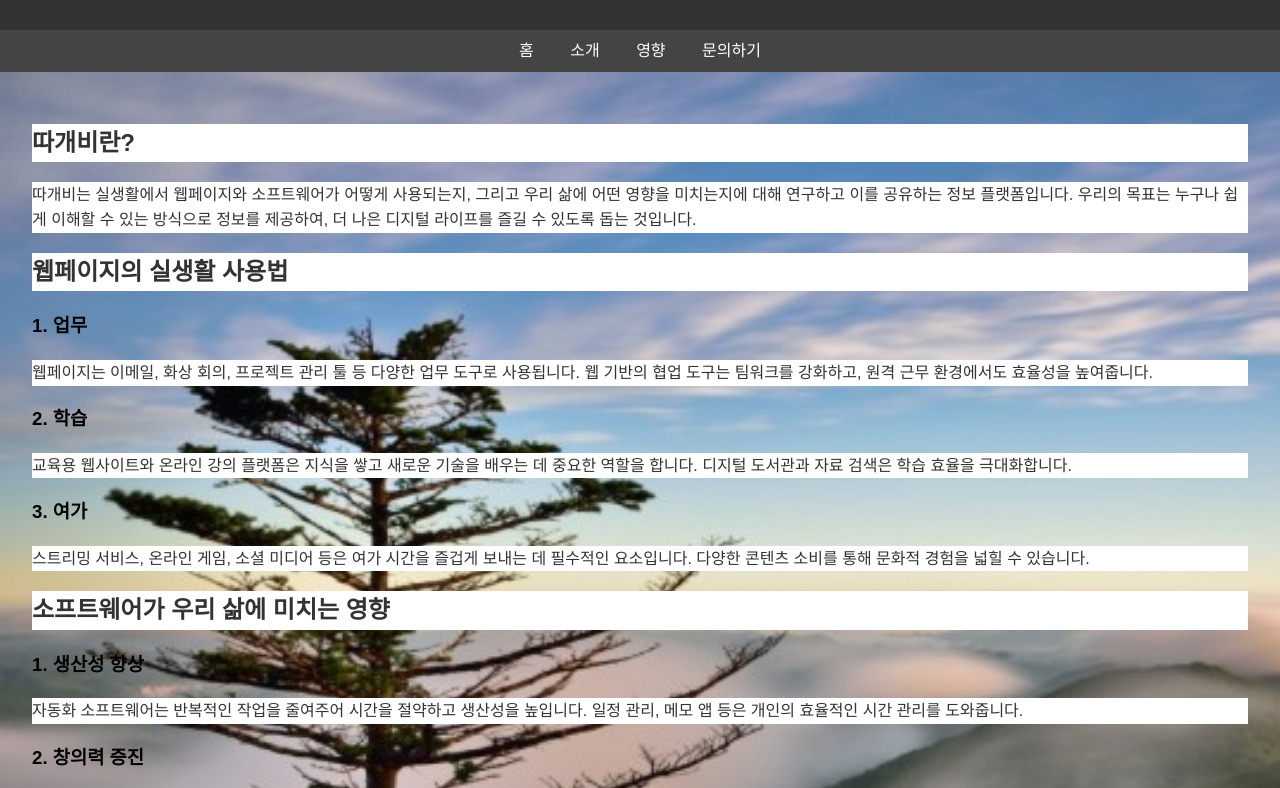
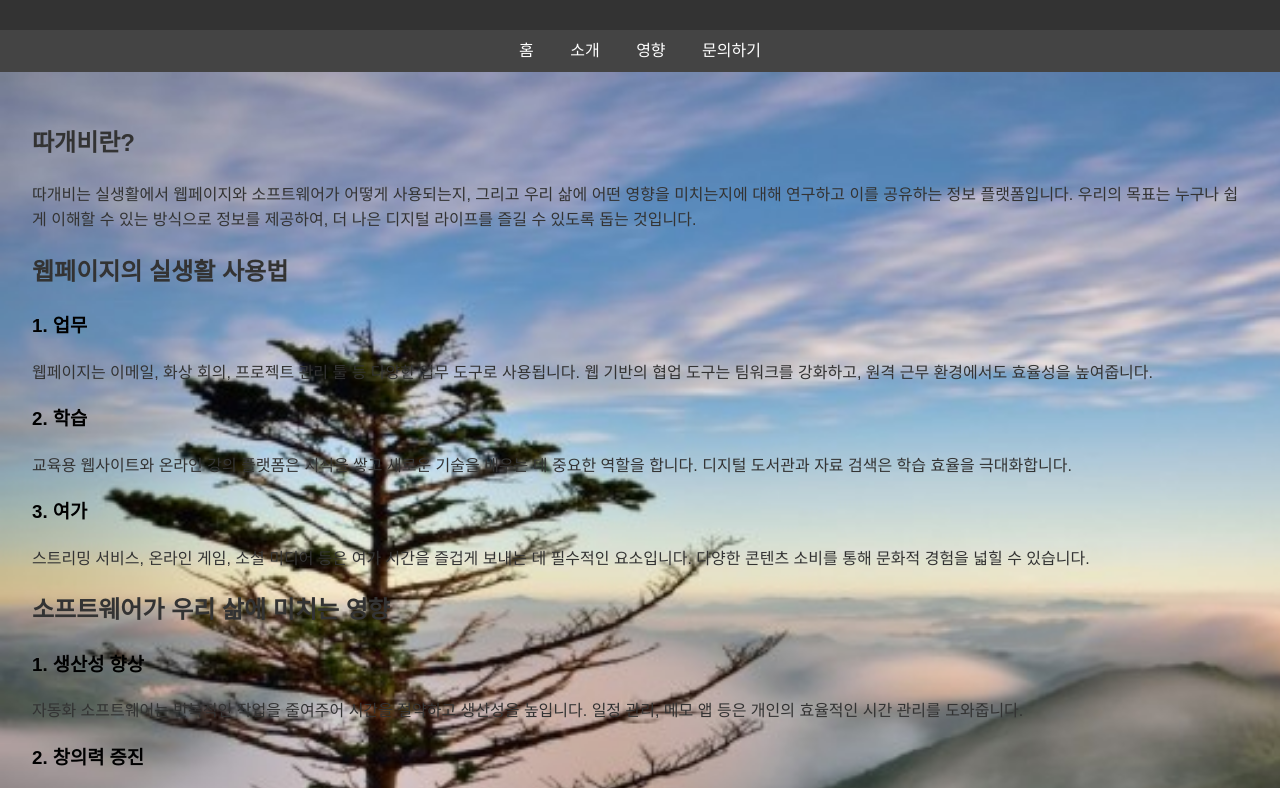
Before and after one commit to do4ng/Aaa, a plain HTML site: page index.html in a window 1280 px wide. Shown: the part 96-884 px from the top of the page. Drawn offline with Linux system fonts and the light colour scheme.

Commit message:
Update index.html

```diff
--- a/index.html
+++ b/index.html
@@ -32,10 +32,11 @@
             padding: 2em;
             background-image: url("./img.png");
             background-size: cover;
+            backdrop-filter: blur(5px);
         }
         h1, h2 , p{
             color: #333;
-            background-color: #fff;
+
         }
         p {
             font-weight; 500;
```
